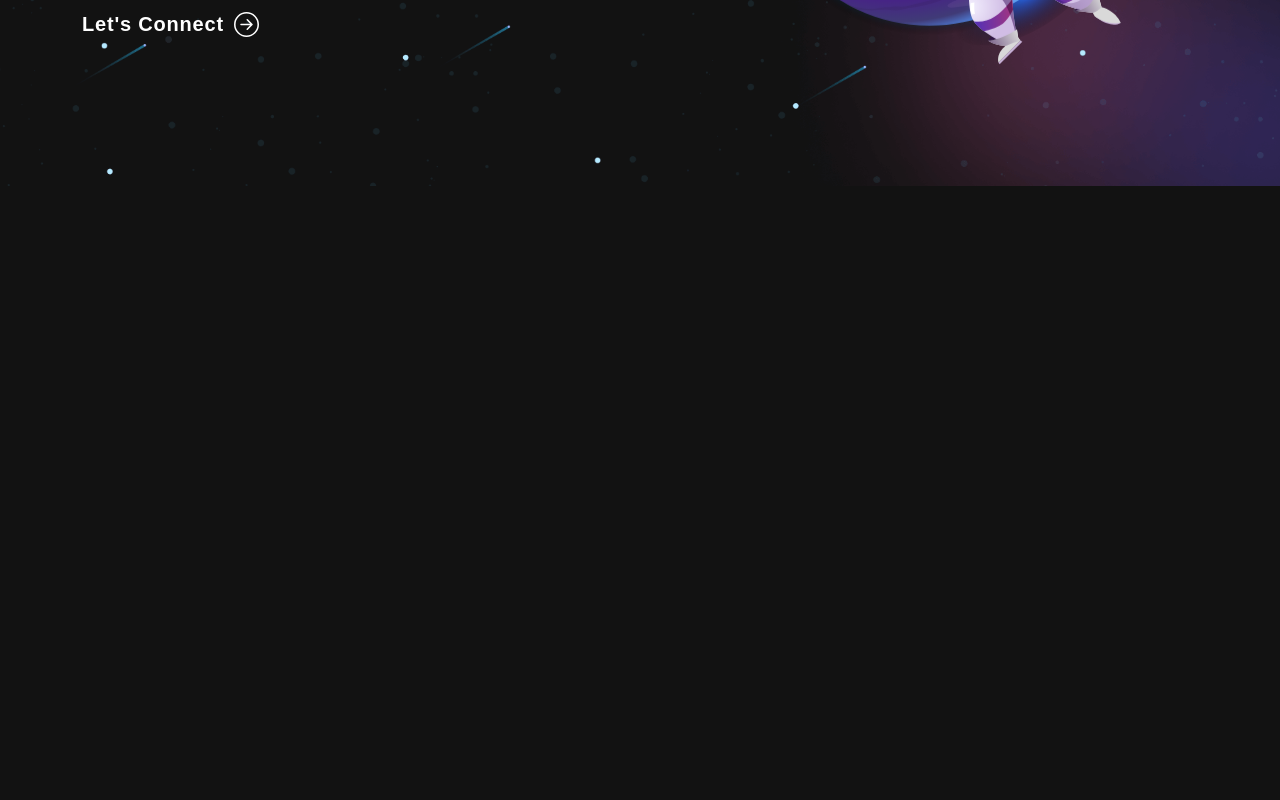
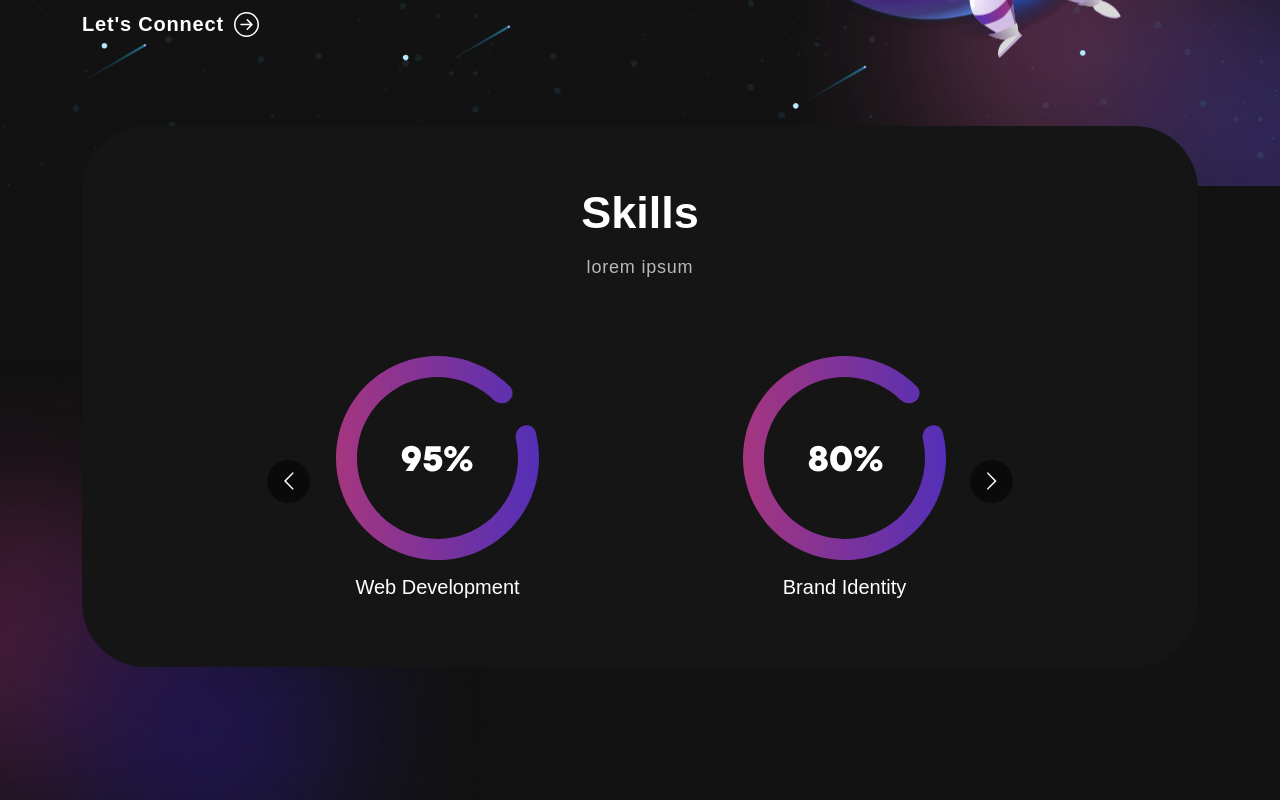
Before and after one commit to gabrielcoronado/new-portfolio, a React (Create React App) app: page / in a window 1280 px wide. Shown: the part 580-1380 px from the top of the page. Before the commit the page ends 800 px from the top, so only its background shows below. Built offline with nearby package versions, Linux system fonts and the light colour scheme.

Commit message:
added skills section

```diff
--- a/package.json
+++ b/package.json
@@ -11,6 +11,7 @@
     "react-bootstrap": "^2.7.0",
     "react-bootstrap-icons": "^1.10.2",
     "react-dom": "^18.2.0",
+    "react-multi-carousel": "^2.8.2",
     "react-scripts": "5.0.1",
     "web-vitals": "^2.1.4"
   },
--- a/src/App.css
+++ b/src/App.css
@@ -313,3 +313,49 @@ nav.navbar .navbar-toggler[aria-expanded="true"] .navbar-toggler-icon {
 .txt-rotate > .wrap {
   border-right: 0.08em solid #666;
 }
+
+/* Skill  */
+.skill {
+  padding: 0 0 50px 0;
+  position: relative;
+}
+
+.skill-bx {
+  background-color: #151515;
+  border-radius: 64px;
+  text-align: center;
+  padding: 60px 50px;
+  margin-top: -60px;
+}
+
+.skill h2 {
+  font-size: 45px;
+  font-weight: 700;
+}
+
+.skill p {
+  color: #b8b8b8;
+  font-size: 18px;
+  letter-spacing: 0.8px;
+  line-height: 1.5em;
+  margin: 14px 0 75px 0;
+}
+
+.skill-slider {
+  width: 80%;
+  margin: 0 auto;
+  position: relative;
+}
+
+.skill-slider .item img {
+  width: 50%;
+  margin: 0 auto 15px auto;
+}
+
+.background-image-left {
+  top: 28%;
+  position: absolute;
+  bottom: 0;
+  width: 40%;
+  z-index: -4;
+}
--- a/src/App.js
+++ b/src/App.js
@@ -1,6 +1,7 @@
 import "./App.css";
 import Navbar from "./components/Navbar";
 import Banner from "./components/Banner";
+import Skills from "./components/Skills";
 import "bootstrap/dist/css/bootstrap.min.css";
 
 function App() {
@@ -8,6 +9,7 @@ function App() {
     <div className="App">
       <Navbar />
       <Banner />
+      <Skills />
     </div>
   );
 }
--- a/src/components/Banner.js
+++ b/src/components/Banner.js
@@ -9,7 +9,7 @@ const Banner = () => {
   const [text, setText] = useState("");
   const [delta, setDelta] = useState(300 - Math.random() * 100);
   const [index, setIndex] = useState(1);
-  const toRotate = ["Web Developer"];
+  const toRotate = ["ull Stack Web Developer"];
   const period = 2000;
 
   useEffect(() => {
@@ -56,7 +56,7 @@ const Banner = () => {
           <Col xs={12} md={6} xl={7}>
             <span className="tagline">Welcome to my Portfolio</span>
             <h1>{`Hi I'm Gabriel`}</h1>
-            <h2 className="wrap">{text}</h2>
+            <h2 className="wrap">F{text}</h2>
             <p>lorem ipsum</p>
             <button onClick={() => console.log("connect")}>
               Let's Connect
--- /dev/null
+++ b/src/components/Skills.js
@@ -0,0 +1,73 @@
+import React from "react";
+import { Col, Container, Row } from "react-bootstrap";
+import Carousel from "react-multi-carousel";
+import "react-multi-carousel/lib/styles.css";
+import meter1 from "../assets/img/meter1.svg";
+import meter2 from "../assets/img/meter2.svg";
+import meter3 from "../assets/img/meter3.svg";
+import colorSharp from "../assets/img/color-sharp.png";
+const responsive = {
+  superLargeDesktop: {
+    // the naming can be any, depends on you.
+    breakpoint: { max: 4000, min: 3000 },
+    items: 5,
+  },
+  desktop: {
+    breakpoint: { max: 3000, min: 1024 },
+    items: 3,
+  },
+  tablet: {
+    breakpoint: { max: 1024, min: 464 },
+    items: 2,
+  },
+  mobile: {
+    breakpoint: { max: 464, min: 0 },
+    items: 1,
+  },
+};
+
+const Skills = () => {
+  return (
+    <section className="skill" id="skills">
+      <Container>
+        <Row>
+          <Col>
+            <div className="skill-bx">
+              <h2>Skills</h2>
+              <p>lorem ipsum</p>
+              <Carousel
+                responsive={responsive}
+                infinite={true}
+                className="skill-slider"
+              >
+                <div className="item">
+                  <img src={meter1} alt="img" />
+                  <h5>Web Development</h5>
+                </div>
+                <div className="item">
+                  <img src={meter2} alt="img" />
+                  <h5>Brand Identity</h5>
+                </div>
+                <div className="item">
+                  <img src={meter3} alt="img" />
+                  <h5>Logo</h5>
+                </div>
+                <div className="item">
+                  <img src={meter1} alt="img" />
+                  <h5>UI/UX</h5>
+                </div>
+              </Carousel>
+            </div>
+          </Col>
+        </Row>
+      </Container>
+      <img
+        className="background-image-left"
+        src={colorSharp}
+        alt="colorSharp"
+      />
+    </section>
+  );
+};
+
+export default Skills;
```
Also changed, not shown: 1 other file (tests, documents, lock files or other folders).
